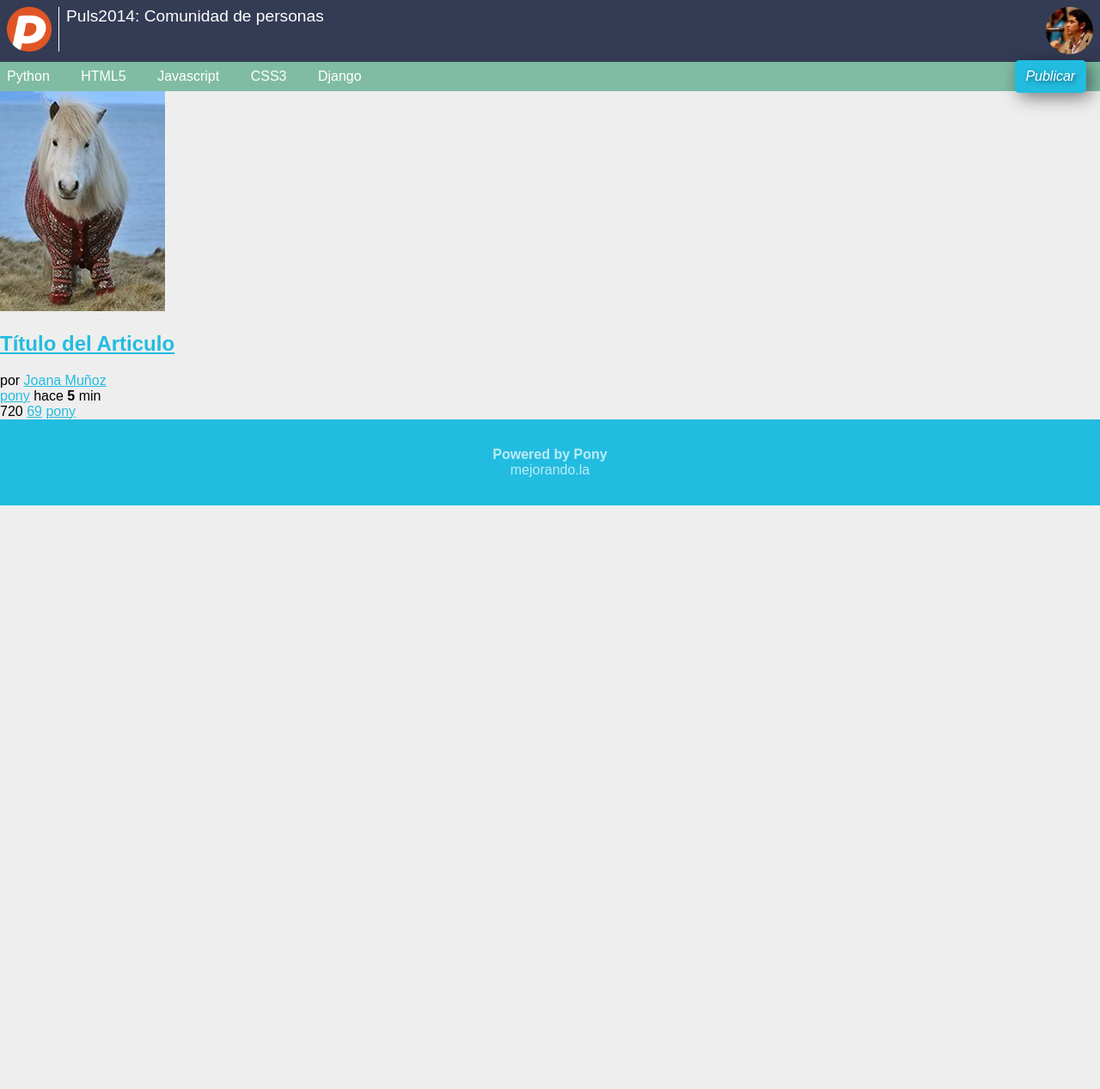
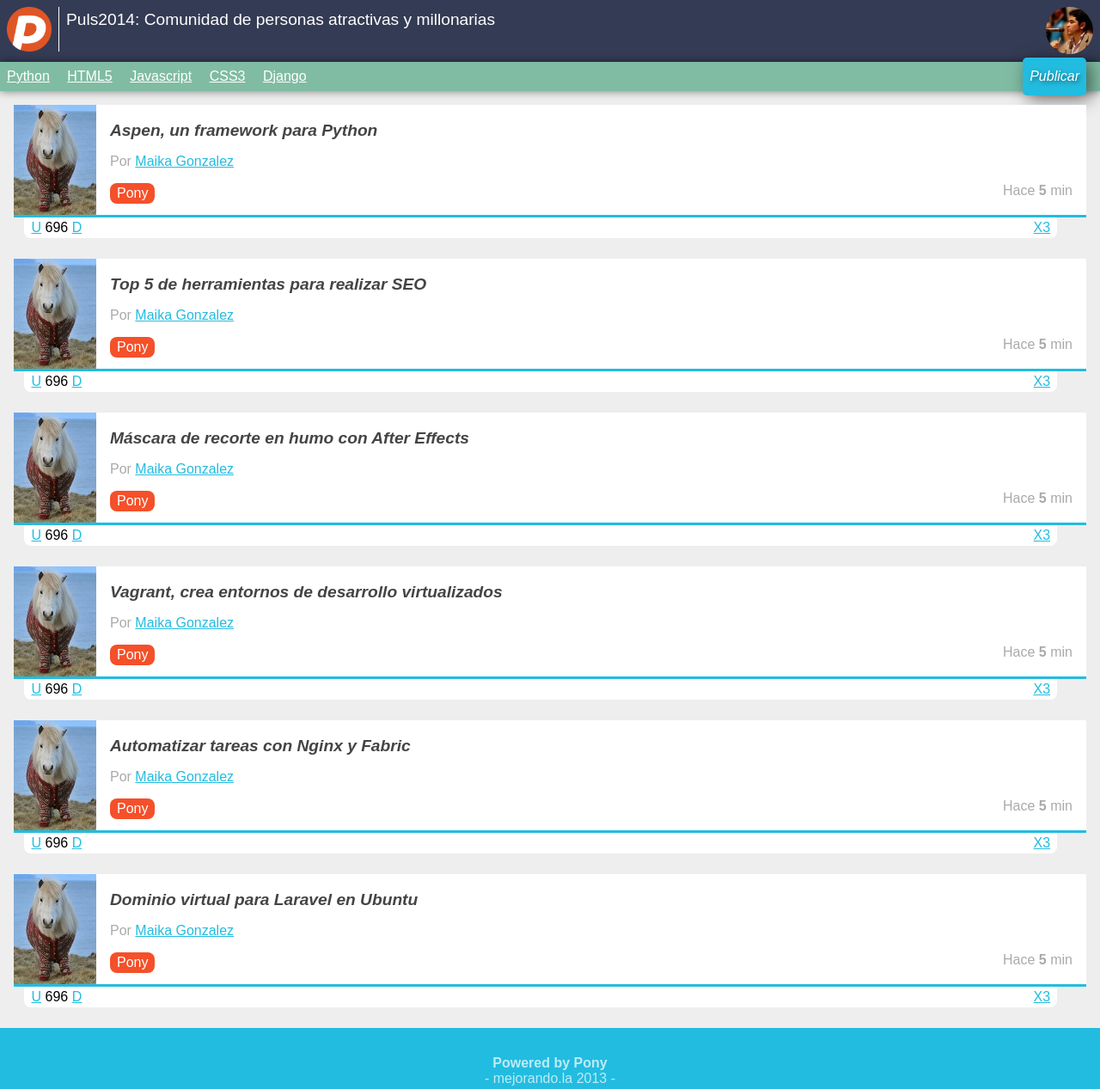
Before and after one commit to marcosgue/Puls2014_America, a plain HTML site: page index.html in a window 1280 px wide. Shown: the whole page at 86% size. Before the commit the page ends 800 px from the top, so only its background shows below. Drawn offline with Linux system fonts and the light colour scheme.

Commit message:
Terminada clase 2
Commit final de la clase 2 del curso de diseño web online de
Merjoando.la

```diff
--- a/estilos.css
+++ b/estilos.css
@@ -2,53 +2,53 @@ a
 {
 	color: #22BCE0;
 }
-
 body
 {
 	background: #EEEEEE;
 	font-family: Arial;
 	font-size: 16px;
 }
-
 footer
 {
+	color: rgba(255,255,255,0.7);
 	background: #22BCE0;
-	color: rgba(255,255,255,0.7);
+	text-align: center;
 	padding: 1em;
-	text-align: center;
 }
-
 footer p:first-child
 {
 	margin-bottom: 0;
 }
-
 footer p:last-child
 {
 	margin-top: 0;
 }
-
+footer p:last-child:after
+{
+	content: " -";
+}
+footer p:last-child:before
+{
+	content: "- ";
+}
 header
 {
 	background: #343B54;
 	color: white;
+	overflow: hidden;
 	padding: 0.5em;
 	position: relative;
-	overflow: hidden;
 }
-
 header figure
 {
 	float: left;
 }
-
 header h1
 {
 	font-size: 1.2em;
 	font-weight: normal;
-	margin: 0 70px 0 0;
+	margin: 0.2em 70px 0 0;
 }
-
 header #avatar
 {
 	margin: 0.5em 0.5em 0 0;
@@ -56,13 +56,11 @@ header #avatar
 	right: 0;
 	top: 0;
 }
-
 header #avatar img
 {
 	border-radius: 50%;
 	width: 55px;
 }
-
 header #logo img
 {
 	border-right: 1px solid white;
@@ -70,47 +68,114 @@ header #logo img
 	padding-right: 0.5em;
 	width: 52px;
 }
-
 nav
 {
 	background: #80BCA3;
+	box-shadow: rgba(0,0,0,0.5) 0px 0px 10px;
+	padding: 0 0.5em;
 	position: relative;
 }
-
 nav ul
 {
 	list-style: none;
 	margin: 0;
 	padding: 0;
 }
-
-nav ul li
-{
-	display: inline-block;
-	margin: 0 1em 0 0;
-}
-
-nav ul li a
-{
-	color: white;
-	display: block;
-	padding: 0.5em;
-	text-decoration: none;
-}
-
 nav ul #publicar_nav
 {
 	position: absolute;
+	top: -0.3em;
 	right: 0;
-	top: -0.1em;
 }
-
 nav ul #publicar_nav a
 {
 	background: #22BCE0;
 	border-radius: 5px;
 	box-shadow: rgba(0,0,0,0.5) 5px 5px 20px;
 	font-style: italic;
-	padding: 0.6em 0.8em;
+	padding: 0.8em 0.5em;
+	text-decoration: none;
 	text-shadow: rgba(0,0,0,0.5) 2px 2px 5px;
 }
+nav ul li
+{
+	display: inline-block;
+	margin: 0 1em 0 0;
+}
+nav ul li a
+{
+	color: white;
+	display: block;
+	padding: 0.5em 0;
+}
+#contenido
+{
+	margin: 1em;
+}
+#contenido .item
+{
+	background: white;
+	border-bottom: 3px solid #22BCE0;
+	margin-bottom: 3em;
+	min-height: 128px;
+	position: relative;
+}
+#contenido .item .autor_item
+{
+	color: #AAA;
+}
+#contenido .item .datos_item
+{
+	margin: 1em 1em 0 0;
+	text-align: right;
+}
+#contenido .item .datos_item .fecha_item
+{
+	color: #AAA;
+}
+#contenido .item .datos_item .tag_item
+{
+	background: #F4502A;
+	border-radius: 0.5em;
+	color: white;
+	float: left;
+	display: inline-block;
+	padding: 0.2em 0.5em;
+	text-decoration: none;
+}
+#contenido .item .imagen_item
+{
+	float: left;
+	margin: 0 1em 0 0;
+}
+#contenido .item .imagen_item img
+{
+	width: 96px;
+}
+#contenido .item .titulo_item
+{
+	font-size: 1.2em;
+	font-style: italic;
+	padding: 1em 1em 0 0;
+}
+#contenido .item .titulo_item a
+{
+	color: #444;
+	text-decoration: none;
+}
+#contenido .item .votacion
+{
+	background: white;
+	border-radius: 0 0 0.5em 0.5em;
+	left: 1%;
+	margin-top: 3px;
+	padding: 0.2em 0.5em;
+	position: absolute;
+	top: 100%;
+	width: 95%;
+}
+#contenido .item .votacion .comentarios_item,
+#contenido .item .votacion .guardar_item
+{
+	float: right;
+}
--- a/index.html
+++ b/index.html
@@ -2,23 +2,21 @@
 <html lang="es">
 <head>
 	<meta charset="utf-8" />
-	<meta description="Proyecto de la primera generación del 2014 del curso de diseño web online" />
-	<title>Puls2014: Comunidad de personas</title>
+	<meta name="description" content="Proyecto de la primera generación del 2014 del curso de diseño web online" />
+	<title>Puls2014: Comunidad online de gente atractiva</title>
 	<link rel="stylesheet" href="normalize.css" />
 	<link rel="stylesheet" href="estilos.css" />
 </head>
-
 <body>
 	<header>
 		<figure id="logo">
 			<img src="logo.png" />
 		</figure>
-		<h1>Puls2014: Comunidad de personas</h1>
+		<h1>Puls2014: Comunidad de personas atractivas y millonarias</h1>
 		<figure id="avatar">
 			<img src="avatar.jpg" />
 		</figure>
 	</header>
-
 	<nav>
 		<ul>
 			<li><a href="#">Python</a></li>
@@ -31,44 +29,157 @@
 			</li>
 		</ul>
 	</nav>
-
 	<section id="contenido">
 		<article class="item">
 			<figure class="imagen_item">
 				<img src="imagen.jpg" />
 			</figure>
 			<h2 class="titulo_item">
-				<a href="#">
-					Título del Articulo
-				</a>
+				<a href="#">Aspen, un framework para Python</a>
 			</h2>
 			<div class="autor_item">
-				por <a href="#">Joana Muñoz</a>
+				Por <a href="#">Maika Gonzalez</a>
 			</div>
 			<div class="datos_item">
-				<a href="#" class="tag_item">pony</a>
+				<a href="#" class="tag_item">Pony</a>
 				<span class="fecha_item">
-					hace <strong>5</strong> min
+					Hace <strong>5</strong> min
 				</span>
 			</div>
 			<div class="votacion">
-				<a href="#" class="up"></a>
-				720
-				<a href="#" class="down"></a>
-				<a href="#" class="comentarios_item">69</a>
-				<a href="#" class="guardar_item">pony</a>
+				<a href="#" class="up">U</a>
+				696
+				<a href="#" class="down">D</a>
+				<a href="#" class="comentarios_item">3</a>
+				<a href="#" class="guardar_item">X</a>
+			</div>
+		</article>
+		<article class="item">
+			<figure class="imagen_item">
+				<img src="imagen.jpg" />
+			</figure>
+			<h2 class="titulo_item">
+				<a href="#">Top 5 de herramientas para realizar SEO</a>
+			</h2>
+			<div class="autor_item">
+				Por <a href="#">Maika Gonzalez</a>
+			</div>
+			<div class="datos_item">
+				<a href="#" class="tag_item">Pony</a>
+				<span class="fecha_item">
+					Hace <strong>5</strong> min
+				</span>
+			</div>
+			<div class="votacion">
+				<a href="#" class="up">U</a>
+				696
+				<a href="#" class="down">D</a>
+				<a href="#" class="comentarios_item">3</a>
+				<a href="#" class="guardar_item">X</a>
+			</div>
+		</article>
+		<article class="item">
+			<figure class="imagen_item">
+				<img src="imagen.jpg" />
+			</figure>
+			<h2 class="titulo_item">
+				<a href="#">Máscara de recorte en humo con After Effects</a>
+			</h2>
+			<div class="autor_item">
+				Por <a href="#">Maika Gonzalez</a>
+			</div>
+			<div class="datos_item">
+				<a href="#" class="tag_item">Pony</a>
+				<span class="fecha_item">
+					Hace <strong>5</strong> min
+				</span>
+			</div>
+			<div class="votacion">
+				<a href="#" class="up">U</a>
+				696
+				<a href="#" class="down">D</a>
+				<a href="#" class="comentarios_item">3</a>
+				<a href="#" class="guardar_item">X</a>
+			</div>
+		</article>
+		<article class="item">
+			<figure class="imagen_item">
+				<img src="imagen.jpg" />
+			</figure>
+			<h2 class="titulo_item">
+				<a href="#">Vagrant, crea entornos de desarrollo virtualizados</a>
+			</h2>
+			<div class="autor_item">
+				Por <a href="#">Maika Gonzalez</a>
+			</div>
+			<div class="datos_item">
+				<a href="#" class="tag_item">Pony</a>
+				<span class="fecha_item">
+					Hace <strong>5</strong> min
+				</span>
+			</div>
+			<div class="votacion">
+				<a href="#" class="up">U</a>
+				696
+				<a href="#" class="down">D</a>
+				<a href="#" class="comentarios_item">3</a>
+				<a href="#" class="guardar_item">X</a>
+			</div>
+		</article>
+		<article class="item">
+			<figure class="imagen_item">
+				<img src="imagen.jpg" />
+			</figure>
+			<h2 class="titulo_item">
+				<a href="#">Automatizar tareas con Nginx y Fabric</a>
+			</h2>
+			<div class="autor_item">
+				Por <a href="#">Maika Gonzalez</a>
+			</div>
+			<div class="datos_item">
+				<a href="#" class="tag_item">Pony</a>
+				<span class="fecha_item">
+					Hace <strong>5</strong> min
+				</span>
+			</div>
+			<div class="votacion">
+				<a href="#" class="up">U</a>
+				696
+				<a href="#" class="down">D</a>
+				<a href="#" class="comentarios_item">3</a>
+				<a href="#" class="guardar_item">X</a>
+			</div>
+		</article>
+		<article class="item">
+			<figure class="imagen_item">
+				<img src="imagen.jpg" />
+			</figure>
+			<h2 class="titulo_item">
+				<a href="#">Dominio virtual para Laravel en Ubuntu</a>
+			</h2>
+			<div class="autor_item">
+				Por <a href="#">Maika Gonzalez</a>
+			</div>
+			<div class="datos_item">
+				<a href="#" class="tag_item">Pony</a>
+				<span class="fecha_item">
+					Hace <strong>5</strong> min
+				</span>
+			</div>
+			<div class="votacion">
+				<a href="#" class="up">U</a>
+				696
+				<a href="#" class="down">D</a>
+				<a href="#" class="comentarios_item">3</a>
+				<a href="#" class="guardar_item">X</a>
 			</div>
 		</article>
 	</section>
-
 	<footer>
 		<p>
 			<strong>Powered by Pony</strong>
 		</p>
-		<p>
-			mejorando.la
-		</p>
+		<p>mejorando.la 2013</p>
 	</footer>
-
 </body>
 </html>
```
Also changed, not shown: README.txt (added), normalize.css.
